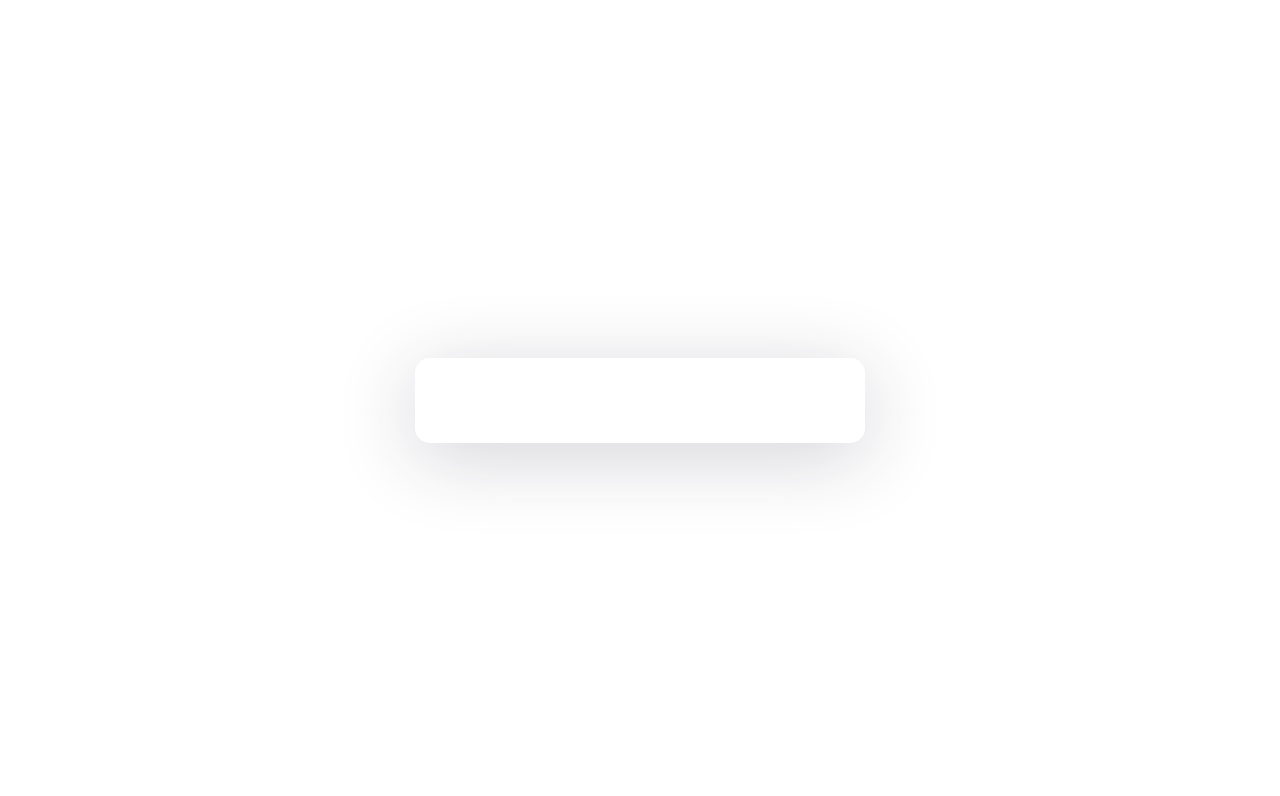
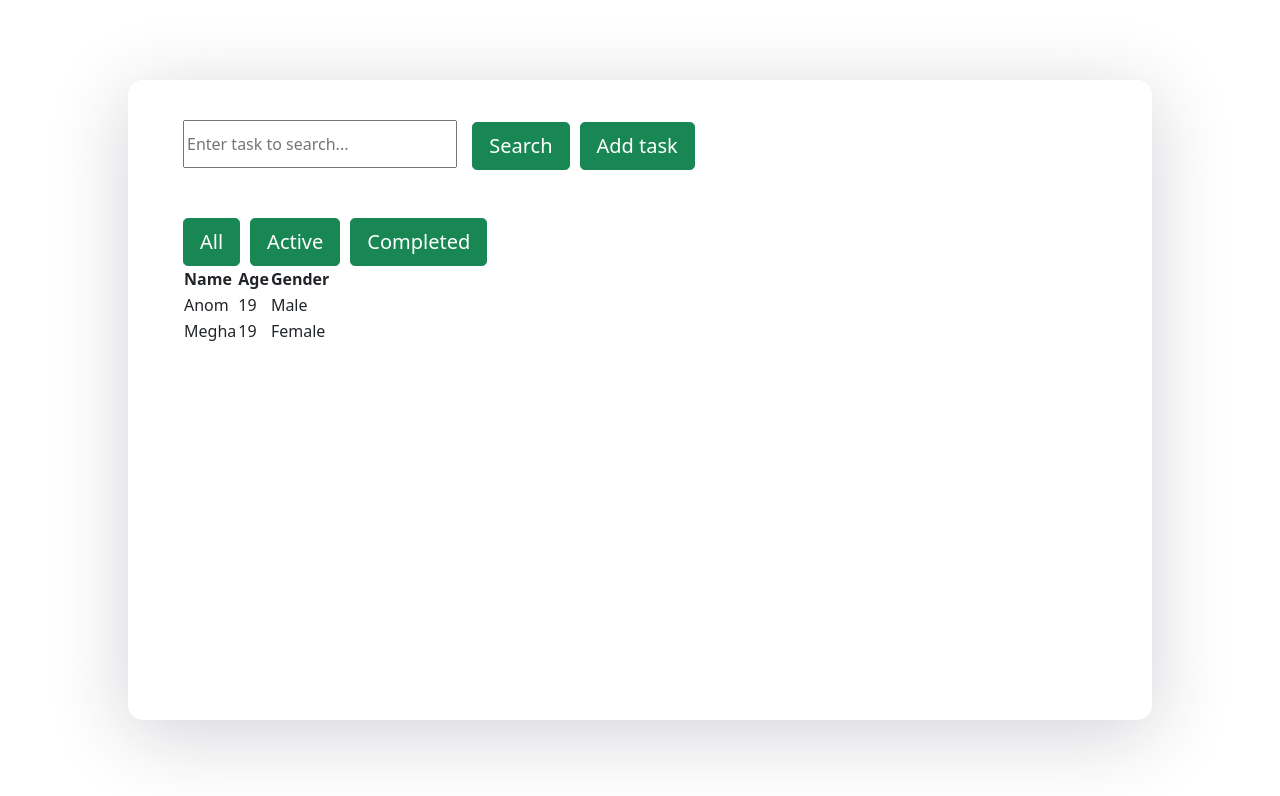
Before and after one commit to DeepanshuShah19/PhotoAlbumApp, a React (Create React App) app in the folder login-registration/: page /todolist in a window 1280 px wide. Before the commit this address had no page. Shown: the top 796 px of the page. Built offline with nearby package versions, Linux system fonts and the light colour scheme.

Commit message:
Initialized Todo Frontend UI

```diff
--- a/login-registration/src/App.js
+++ b/login-registration/src/App.js
@@ -7,6 +7,7 @@ import Login from "./components/login_component";
 import SignUp from "./components/signup_component";
 import UserDetails from "./components/userDetails";
 import Dashboard from "./components/dashboard";
+import TodoList from "./components/todolist";
 
 
 function App() {
@@ -21,6 +22,7 @@ function App() {
               <Route path="/sign-up" element={<SignUp />} />
               <Route path="/userDetails" element={<UserDetails />} />
               <Route path="/dashboard" element={<Dashboard />} />
+              <Route path="/todolist" element={<TodoList />} />
             </Routes>
           </div>
         </div>
--- a/login-registration/src/components/dashboard.js
+++ b/login-registration/src/components/dashboard.js
@@ -15,6 +15,7 @@ export default class Dashboard extends Component {
          <p class="dashb"> Welcome to the Dashboard</p>
          <center>
             <Link to="/userDetails"><button type="button" class="btn btn-success btn-lg button_d">View Profile</button></Link>
+            <Link to="/todolist"><button type="button" class="btn btn-success btn-lg button_d">View To-Do List</button></Link>
          </center>
         </div>
     );
--- /dev/null
+++ b/login-registration/src/components/todolist.js
@@ -0,0 +1,163 @@
+import React, { Component } from "react";
+
+//  let data = [
+//     // { name: "Anom", age: 19, gender: "Male" },
+//     // { name: "Megha", age: 19, gender: "Female" },
+//     // { name: "Subham", age: 25, gender: "Male"},
+//   ]
+export default class TodoList extends Component {
+
+    constructor(props) {
+        super(props);
+        this.state = {
+            currentDisplay: '',
+            addTaskPopup: false,
+            data:[]
+        };
+
+    }
+    componentDidMount() {
+        this.setState({
+            data : [
+                { name: "Anom", age: 19, gender: "Male" },
+        { name: "Megha", age: 19, gender: "Female" },
+            ]
+        })
+
+        // fetch("http://localhost:12230/userData", {
+        //   method: "POST",
+        //   crossDomain: true,
+        //   headers: {
+        //     "Content-Type": "application/json",
+        //     Accept: "application/json",
+        //     "Access-Control-Allow-Origin": "*",
+        //   },
+        //   body: JSON.stringify({
+        //     token: window.localStorage.getItem("token"),
+        //   }),
+        // })
+        //   .then((res) => res.json())
+        //   .then((data) => {
+        //     if(data.status == "error"){
+        //       window.location.href = ".";
+        //     }
+        //     this.setState({ name: data.data.name });
+        //     this.setState({ phoneNumber: data.data.phoneNumber });
+        //     this.setState({ email: data.data.email });
+        //     this.setState({ bio: data.data.bio });
+        //     this.setState({ password: data.data.password });
+        //   });
+    }
+    //   handleSubmit(e) {
+    //     e.preventDefault();
+    //     const { name, email, password, bio, phoneNumber } = this.state;
+    //     fetch("http://localhost:12230/edit-details", {
+    //       method: "POST",
+    //       crossDomain: true,
+    //       headers: {
+    //         "Content-Type": "application/json",
+    //         Accept: "application/json",
+    //         "Access-Control-Allow-Origin": "*",
+    //       },
+    //       body: JSON.stringify({
+    //         name,
+    //         email,
+    //         password,
+    //         bio,
+    //         phoneNumber
+    //       }),
+    //     })
+    //       .then((res) => res.json())
+    //       .then((data) => {
+    //         console.log(data, "Details Edited");
+    //       });
+    //   }
+
+    displayAll() {
+        console.log("All")
+        this.setState({
+            currentDisplay: 'all',
+            addTaskPopup: true
+        });
+
+    }
+    displayActive() {
+        console.log("Active")
+        this.setState({ currentDisplay: 'active' });
+    }
+    displayCompleted() {
+        console.log("Completed")
+        this.setState({ currentDisplay: 'completed' });
+    }
+
+    render() {
+
+    //     data = [
+    //         { name: "Anom", age: 19, gender: "Male" },
+    // { name: "Megha", age: 19, gender: "Female" },
+    //     ]
+        return (
+            <div>
+                <form onSubmit={this.handleSubmit}>
+
+                    <div className="mb-5">
+                        <input
+                            type="text"
+                            className="searchField"
+                            placeholder="Enter task to search..."
+                            value={this.state.name}
+                            onChange={(e) => this.setState({ name: e.target.value })}
+                        />
+                        <button type="button" class="btn btn-success btn-lg button_d" onClick={this.displayAll}>Search</button>
+                        <button type="button" class="btn btn-success btn-lg button_d" onClick={this.displayAll}>Add task</button>
+                    </div>
+                    <div>
+                        <button type="button" class="btn btn-success btn-lg button_d" onClick={this.displayAll}>All</button>
+                        <button type="button" class="btn btn-success btn-lg button_d" onClick={this.displayActive}>Active</button>
+                        <button type="button" class="btn btn-success btn-lg button_d" onClick={this.displayCompleted}>Completed</button>
+                    </div>
+                </form>
+
+                {/* <table>
+                    <tr>
+                        <th>Id</th>
+                        <th>Name</th>
+                        <th>Current Status</th>
+                        <th>Actions</th>
+                    </tr>
+                    <tr>
+                        <td>Anom</td>
+                        <td>19</td>
+                        <td>Male</td>
+                    </tr>
+                    <tr>
+                        <td>Megha</td>
+                        <td>19</td>
+                        <td>Female</td>
+                    </tr>
+                    <tr>
+                        <td>Subham</td>
+                        <td>25</td>
+                        <td>Male</td>
+                    </tr>
+                </table> */}
+                <table>
+                    <tr>
+                        <th>Name</th>
+                        <th>Age</th>
+                        <th>Gender</th>
+                    </tr>
+                    {this.state.data.map((val, key) => {
+                        return (
+                            <tr key={key}>
+                                <td>{val.name}</td>
+                                <td>{val.age}</td>
+                                <td>{val.gender}</td>
+                            </tr>
+                        )
+                    })}
+                </table>
+            </div>
+        );
+    }
+}
--- a/login-registration/src/index.css
+++ b/login-registration/src/index.css
@@ -45,7 +45,8 @@ html,
 }
 
 .auth-inner {
-  width: 450px;
+  width: 80%;
+  height: 80%;
   margin: auto;
   background: #ffffff;
   box-shadow: 0px 14px 80px rgba(34, 35, 58, 0.2);
@@ -95,3 +96,8 @@ text-align: center;
 .button_d {
   margin-right: 10px;
 }
+.searchField {
+  width: 30%;
+  margin-right: 15px;
+  height: 48px;
+}
--- /dev/null
+++ b/package.json
@@ -0,0 +1,6 @@
+{
+  "dependencies": {
+    "bootstrap": "^5.2.2",
+    "react-bootstrap": "^2.5.0"
+  }
+}
```
Also changed, not shown: 2 other files (tests, documents, lock files or other folders).
